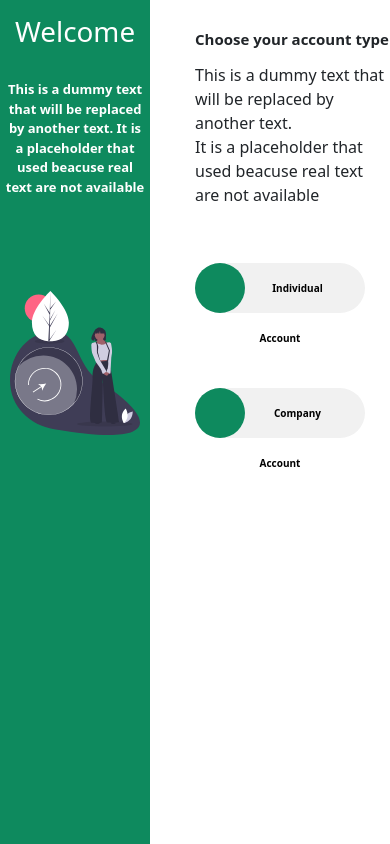
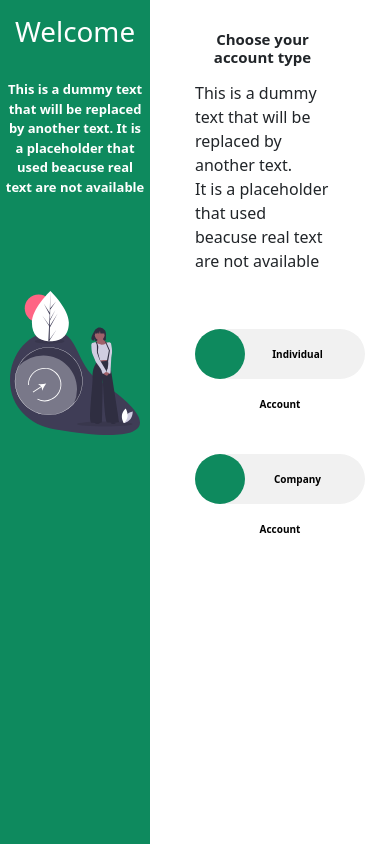
Before and after one commit to Peter-Dumbari/gigamoni, a React (Create React App) app: page / in a window 390 px wide. Built offline with nearby package versions, Linux system fonts and the light colour scheme.

Commit message:
temple commit

```diff
--- a/src/App.css
+++ b/src/App.css
@@ -223,14 +223,16 @@ a {
     .body {
       margin-left: 50%;
       padding-top: 30px;
-      padding-right: 0px;
+     margin-right: 20px;
       width: auto;
+      height: 90vh;
     }
 
     h2{
       font-size: 15px;
       font-weight: bolder;
       margin-bottom: 15px;
+      text-align: center;
     }
 
     .smallBox {
```
